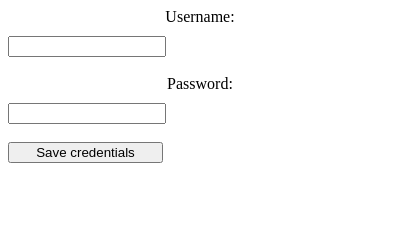
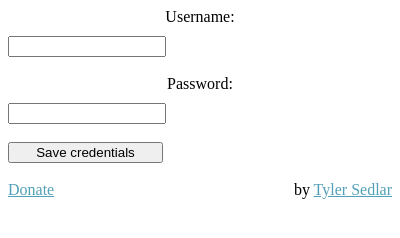
Before and after one commit to TSedlar/anitrack, a browser extension: page plugin/popup.html in a window 400 px wide. Drawn offline with Linux system fonts and the light colour scheme.

Commit message:
Add donation ability on chrome popup

```diff
--- a/plugin/popup.html
+++ b/plugin/popup.html
@@ -16,6 +16,22 @@
         text-align: center;
         padding-bottom: 10px;
       }
+      span.donate {
+        display: inline;
+        float: left;
+        padding-bottom: 5px;
+      }
+      span.author {
+        display: inline;
+        float: right;
+        padding-bottom: 5px;
+      }
+      a:link, :visited, :active {
+        color: #52A0B7;
+      }
+      a:hover {
+        color: #66CCFF;
+      }
     </style>
   </head>
   <body>
@@ -23,7 +39,9 @@
     <input type="text" id="user"><br><br>
     <label for="pass">Password:</label>
     <input type="password" id="pass"><br><br>
-    <input type="submit" id="save" value="Save credentials" /><br>
+    <input type="submit" id="save" value="Save credentials" /><br><br>
+    <span class="donate"><a href="https://www.paypal.com/cgi-bin/webscr?cmd=_donations&business=F9DECFR59NYJJ&lc=US&item_name=Donation%20to%20Tyler%20Sedlar&currency_code=USD&bn=PP%2dDonationsBF%3abtn_donateCC_LG%2egif%3aNonHosted" target="blank">Donate</a></span>
+    <span class="author">by <a href="https://github.com/TSedlar" target="blank">Tyler Sedlar</a></span>
     <script src="popup.js"></script>
   </body>
 </html>
```
